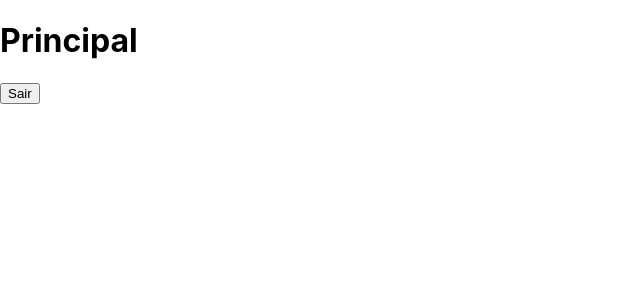
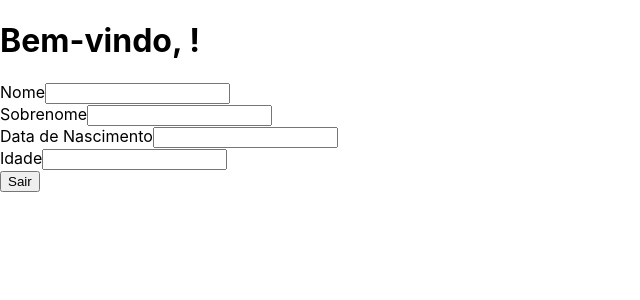
Before and after one commit to luiz-assumpcao/react-firebase, a React (Create React App) app: page /home in a window 1280 px wide. Shown: the top 300 px of the page, without its empty margins (0-640 px from the left). Built offline with nearby package versions, Linux system fonts and the light colour scheme; no server answers.

Commit message:
Add Home page layout

```diff
--- a/src/pages/Home/index.js
+++ b/src/pages/Home/index.js
@@ -1,9 +1,30 @@
-import React from "react";
+import React, { useState } from "react";
 import { useNavigate } from "react-router-dom";
 import firebase from "../../firebase";
 
+const formatDate = (isoDate) => {
+  if (!isoDate) return "";
+  const [year, month, day] = isoDate.split("-");
+  return `${day}/${month}/${year}`;
+};
+
+const calculateAge = (isoDate) => {
+  if (!isoDate) return "";
+  const [year, month, day] = isoDate.split("-").map(Number);
+  const today = new Date();
+  let age = today.getFullYear() - year;
+  const hadBirthdayThisYear =
+    today.getMonth() + 1 > month ||
+    (today.getMonth() + 1 === month && today.getDate() >= day);
+  if (!hadBirthdayThisYear) age -= 1;
+  return age;
+};
+
 function Home() {
   const navigate = useNavigate();
+  const [firstName, setFirstName] = useState("");
+  const [lastName, setLastName] = useState("");
+  const [birthDate, setBirthDate] = useState("");
 
   const logout = async () => {
     await firebase.auth().signOut();
@@ -12,7 +33,32 @@ function Home() {
 
   return (
     <div>
-      <h1>Principal</h1>
+      <h1>
+        Bem-vindo, {firstName} {lastName}!
+      </h1>
+
+      <div>
+        <label htmlFor="firstName">Nome</label>
+        <input id="firstName" type="text" value={firstName} readOnly />
+      </div>
+      <div>
+        <label htmlFor="lastName">Sobrenome</label>
+        <input id="lastName" type="text" value={lastName} readOnly />
+      </div>
+      <div>
+        <label htmlFor="birthDate">Data de Nascimento</label>
+        <input
+          id="birthDate"
+          type="text"
+          value={formatDate(birthDate)}
+          readOnly
+        />
+      </div>
+      <div>
+        <label htmlFor="age">Idade</label>
+        <input id="age" type="text" value={calculateAge(birthDate)} readOnly />
+      </div>
+
       <button onClick={logout}>Sair</button>
     </div>
   );
```
